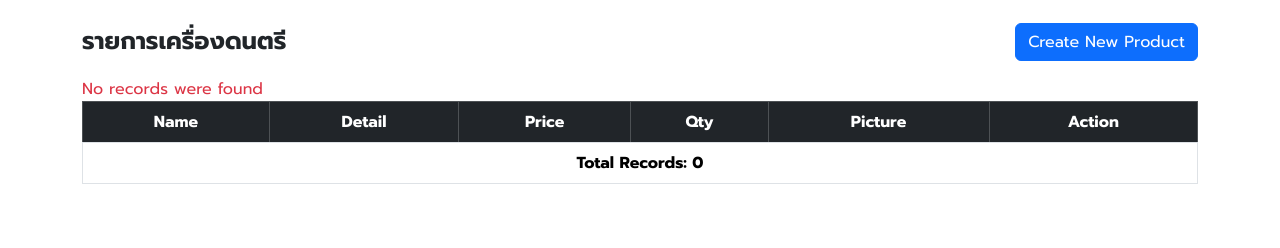
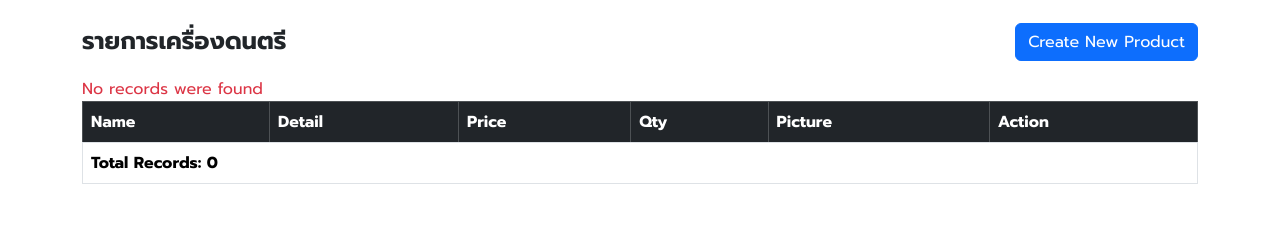
Before and after one commit to Pumin642110325/project-954246, a PHP site: page /displayProduct.php in a window 1280 px wide. Shown: the part 553-801 px from the top of the page. Run offline with PHP 8.4, Linux system fonts and the light colour scheme; the visitor is signed in with stand-in values (Sample User, id 1); data that the repository does not hold is empty.

Commit message:
update class table

```diff
--- a/displayProduct.php
+++ b/displayProduct.php
@@ -32,7 +32,7 @@
                 ?>
 
                 <div class="table-responsive">
-                    <table class="table table-bordered table-hover text-center">
+                    <table class="table table-bordered table-hover">
                         <thead class="table-dark">
                             <tr>
                                 <th scope="col">Name</th>
```
